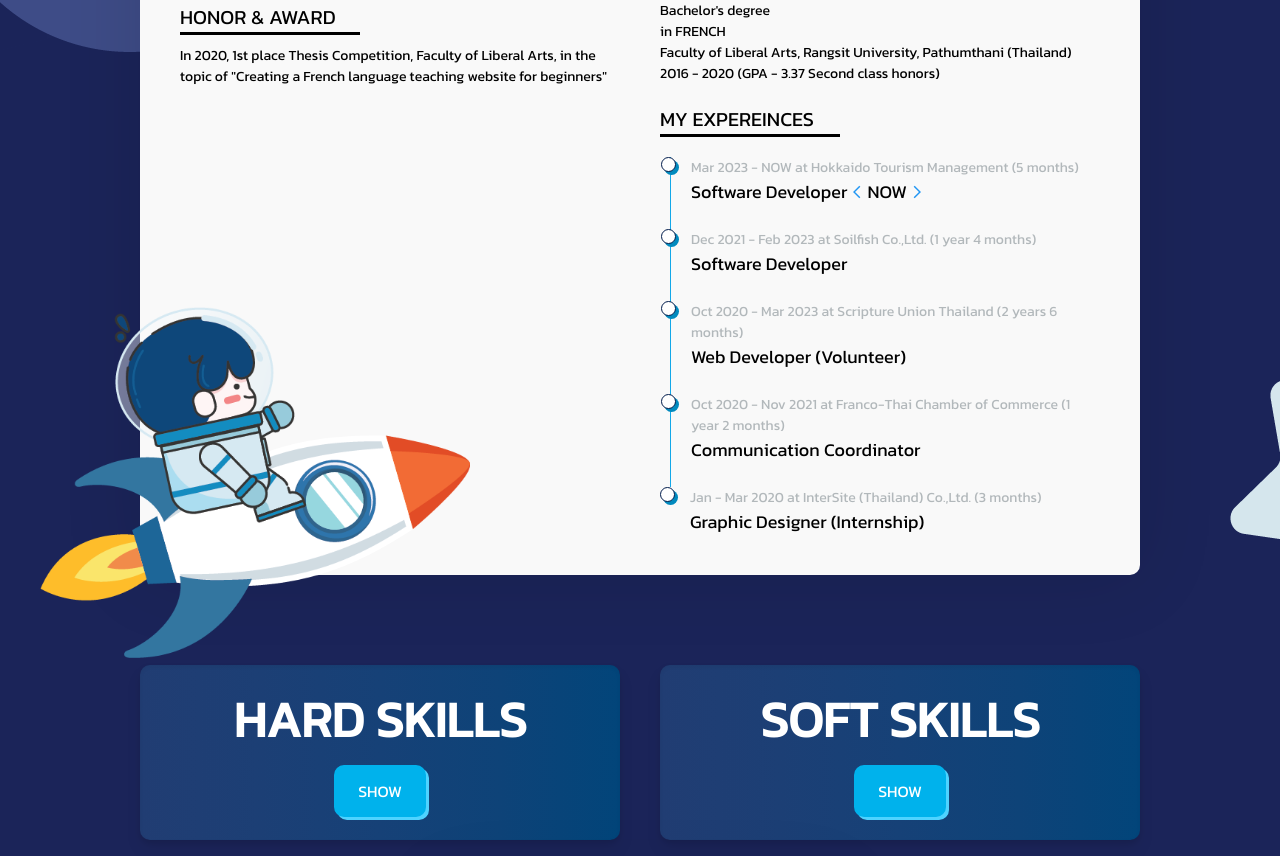
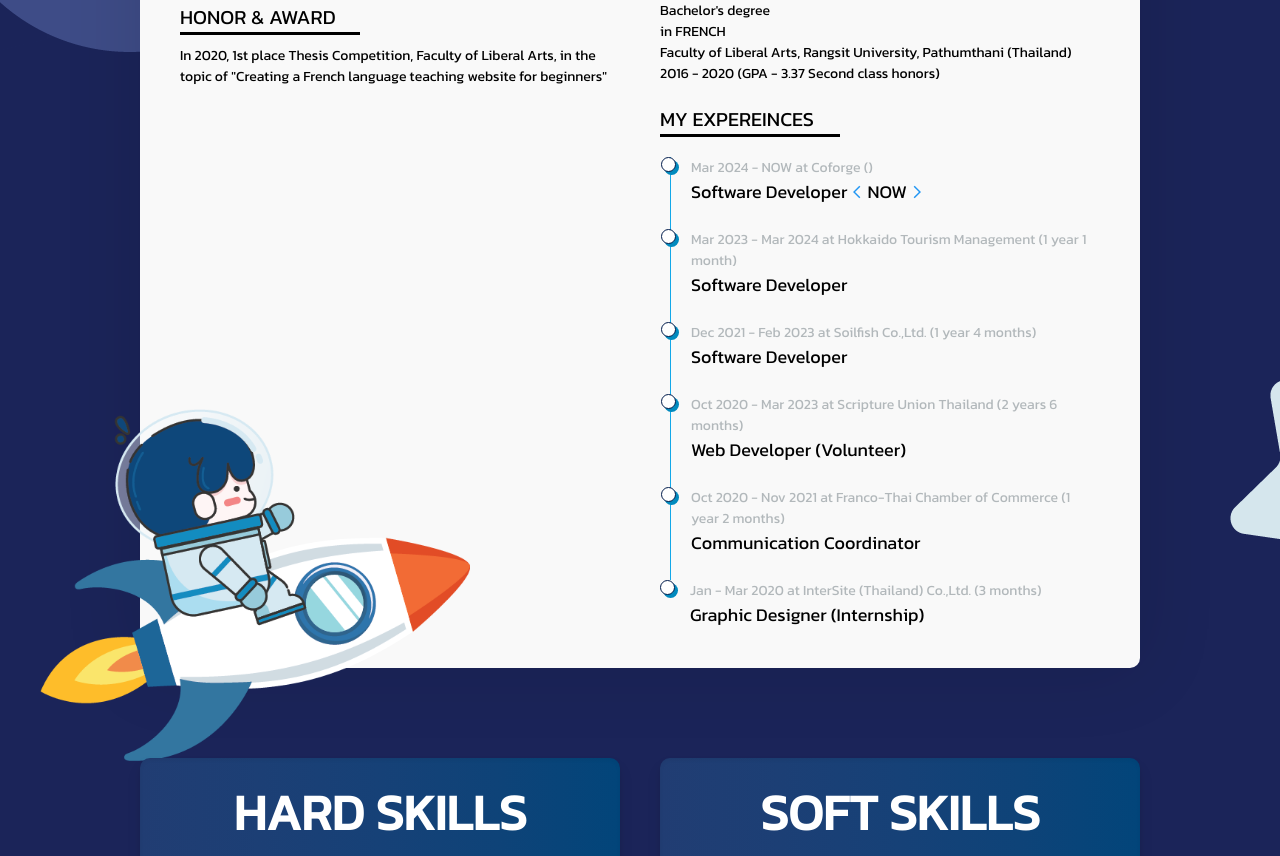
Before and after one commit to HustlerXIV/myweb, a Next.js app: page / in a window 1280 px wide. Shown: the part 968-1824 px from the top of the page. Built offline with nearby package versions, Linux system fonts and the light colour scheme.

Commit message:
Updated TImeLine

```diff
--- a/components/TimeLine.js
+++ b/components/TimeLine.js
@@ -7,11 +7,19 @@ import { dateDifference, getCurrentDate } from "@utils/date";
 const experiences = [
   {
     name: "Software Developer",
-    year: "Mar 2023 - NOW",
+    year: "Mar 2024 - NOW",
+    startDate: "2024-03-15",
+    endDate: getCurrentDate(),
+    company: "Coforge",
+    finished: false,
+  },
+  {
+    name: "Software Developer",
+    year: "Mar 2023 - Mar 2024",
     startDate: "2023-03-01",
-    endDate: getCurrentDate(),
+    endDate: "2024-03-01",
     company: "Hokkaido Tourism Management",
-    finished: false,
+    finished: true,
   },
   {
     name: "Software Developer",
```
